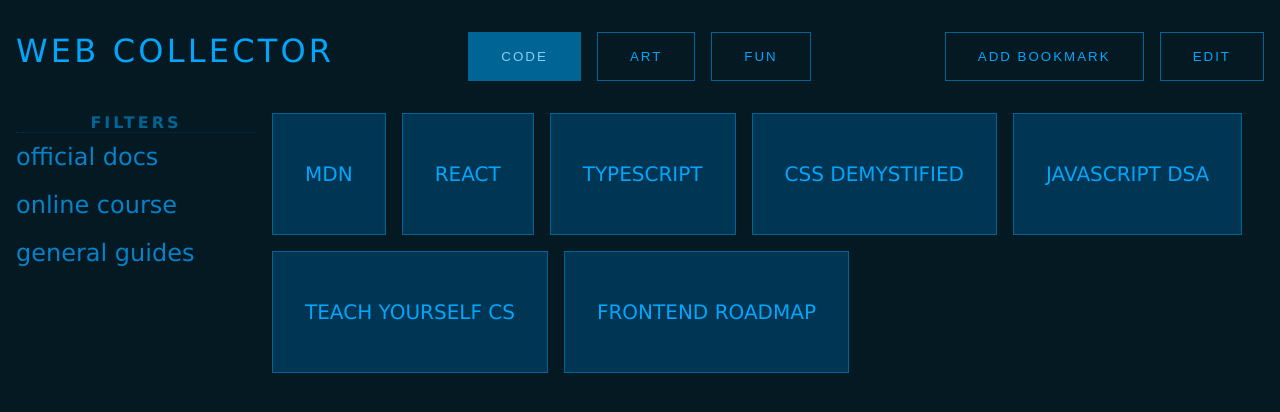
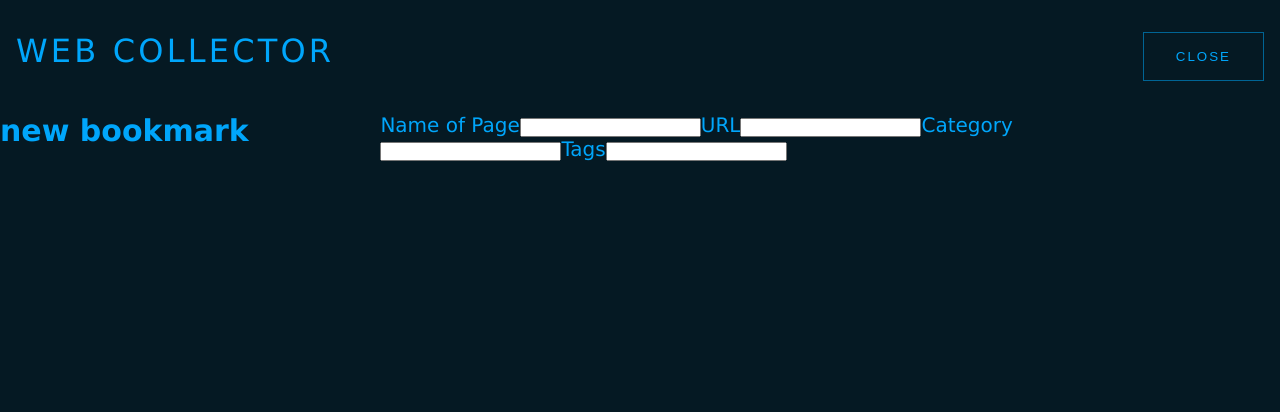
Before and after one commit to mistyb01/web-collector, a React (Create React App) app: page / in a window 1280 px wide. Both pictures are taken after a click on the button "ADD BOOKMARK". Shown: the top 412 px of the page. Built offline with nearby package versions, Linux system fonts and the light colour scheme.

Commit message:
add bookmark component setup

```diff
--- /dev/null
+++ b/src/AddBookmark.tsx
@@ -0,0 +1,34 @@
+import React, { ReactEventHandler }  from 'react';
+
+interface Props {
+  }
+
+export const AddBookmark: React.FC<Props> = (props) => {
+
+
+    return (
+        <div className='add-bookmark__container'>
+            <form>
+                <label>
+                    <span>Name of Page</span>
+                    <input type="text" />
+                </label>
+                <label>
+                    <span>URL</span>
+                    <input type="text" />
+                </label>
+                <label>
+                    <span>Category</span>
+                    <input type="text" />
+                </label>
+                <label>
+                    <span>Tags</span>
+                    <input type="text" />
+                </label>
+            </form>
+        </div>
+    )
+
+}
+
+export default AddBookmark;
--- a/src/App.tsx
+++ b/src/App.tsx
@@ -3,13 +3,14 @@
 import Bookmarks from './Bookmarks';
 import Categories from './Categories';
 import Tags from './Tags';
-import { Link } from './@types/app';
+import AddBookmark from './AddBookmark';
 import bookmarkData from './data/static-data';
 
 const App:FC = () => {
 
   const [category, setCategory] = useState('code');
   const [tag, setTag] = useState('all');
+  const [showAddBookmark, setShowAddBookmark] = useState(false);
 
   const categoryList = Array.from(new Set(
     bookmarkData.map((bookmark) => bookmark.category)
@@ -30,11 +31,28 @@
 
   return (
     <div className="app">
+
+      {showAddBookmark &&
+        <>
+         <header>
+          <h1 className="header-logo">web collector</h1>
+          <div className="header-buttons horizontal-space">
+            <button className="header__button" onClick={() => setShowAddBookmark(!showAddBookmark)}>Close</button>
+          </div>
+        </header>
+          <main>
+            <h2>new bookmark</h2>
+            <AddBookmark/>
+          </main>
+        </>
+      }
+      {!showAddBookmark &&
+        <>
         <header>
           <h1 className="header-logo">web collector</h1>
           <Categories categoryList={categoryList} category={category} handleCategoryChange={handleCategoryChange}/>
           <div className="header-buttons horizontal-space">
-          <button className="header__button">add bookmark</button>
+            <button className="header__button" onClick={() => setShowAddBookmark(!showAddBookmark)}>add bookmark</button>
             <button className="header__button">edit</button>
           </div>
         </header>
@@ -47,6 +65,8 @@
           <Bookmarks bookmarkData={bookmarkData} category={category} tag={tag}/>
           </div>
         </main>
+      </>
+      }
     </div>
   );
 }
--- a/src/index.css
+++ b/src/index.css
@@ -133,3 +133,8 @@
   content: '×';
   margin-right: 1rem;
 }
+
+.add-bookmark__container {
+  width: 60vw;
+  margin: auto;
+}
```
Lines whose indentation alone changed are shown as unchanged.
